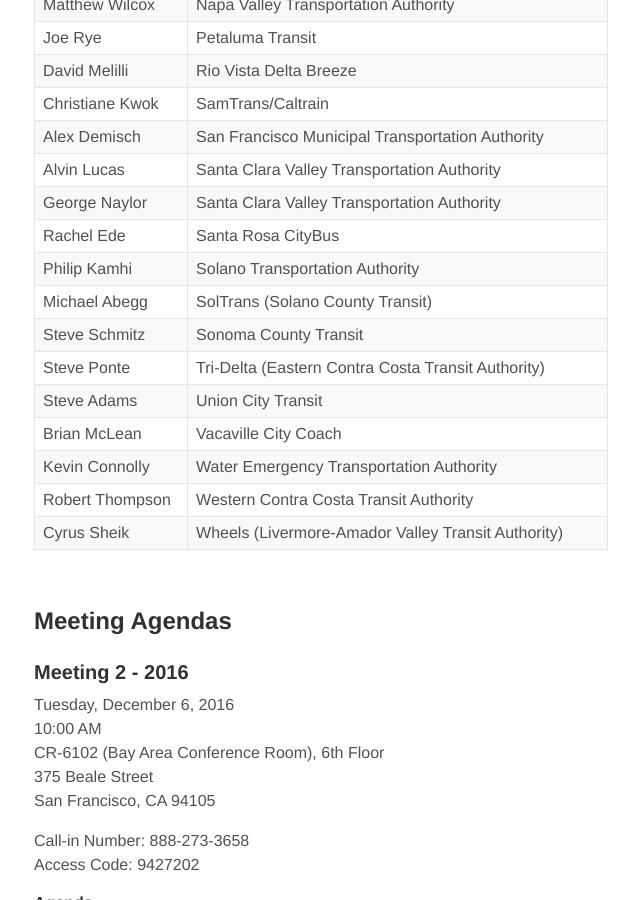
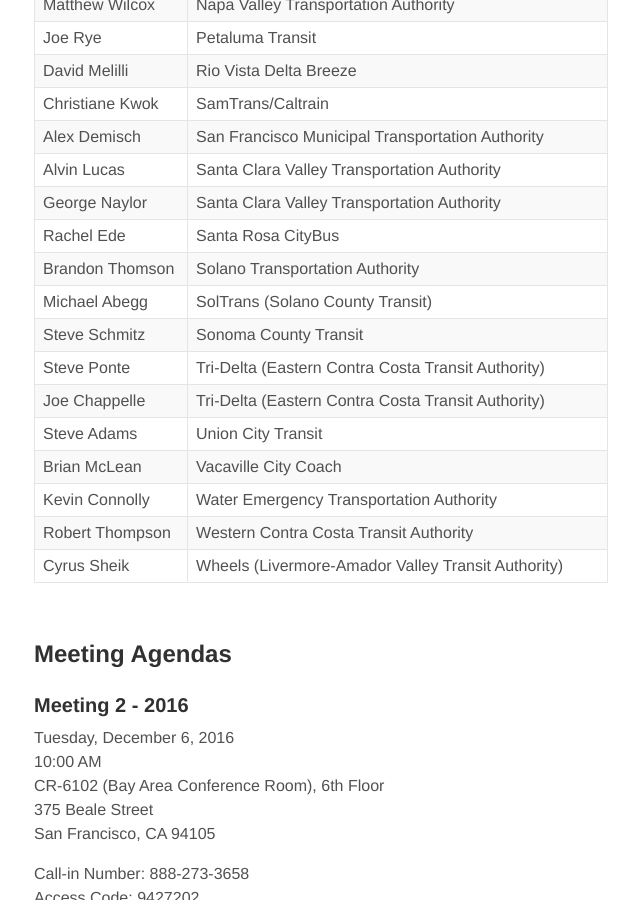
Before and after one commit to BayAreaMetro/transit-passenger-surveys, a Jekyll site: the page built from steering.md, in a window 1280 px wide and 900 px high, scrolled down 866 px. Shown: the whole window, without its empty margins (142-782 px from the left). Built offline with Jekyll 4.4.1, drawn with Linux system fonts in a browser that asks for light colours; nearby versions of some CDN libraries; library files that are not in the unit come from our copies.

Commit message:
New Steering Committee Members

```diff
--- a/steering.md
+++ b/steering.md
@@ -38,10 +38,11 @@
 | Alvin Lucas                            | Santa Clara Valley Transportation Authority            |
 | George Naylor                          | Santa Clara Valley Transportation Authority            |
 | Rachel Ede                             | Santa Rosa CityBus                                     |
-| Philip Kamhi                           | Solano Transportation Authority                        |
+| Brandon Thomson                        | Solano Transportation Authority                        |
 | Michael Abegg                          | SolTrans (Solano County Transit)                       |
 | Steve Schmitz                          | Sonoma County Transit                                  |
 | Steve Ponte                            | Tri-Delta (Eastern Contra Costa Transit Authority)     |
+| Joe Chappelle                          | Tri-Delta (Eastern Contra Costa Transit Authority)     |
 | Steve Adams                            | Union City Transit                                     |
 | Brian McLean                           | Vacaville City Coach                                   |
 | Kevin Connolly                         | Water Emergency Transportation Authority               |
```
